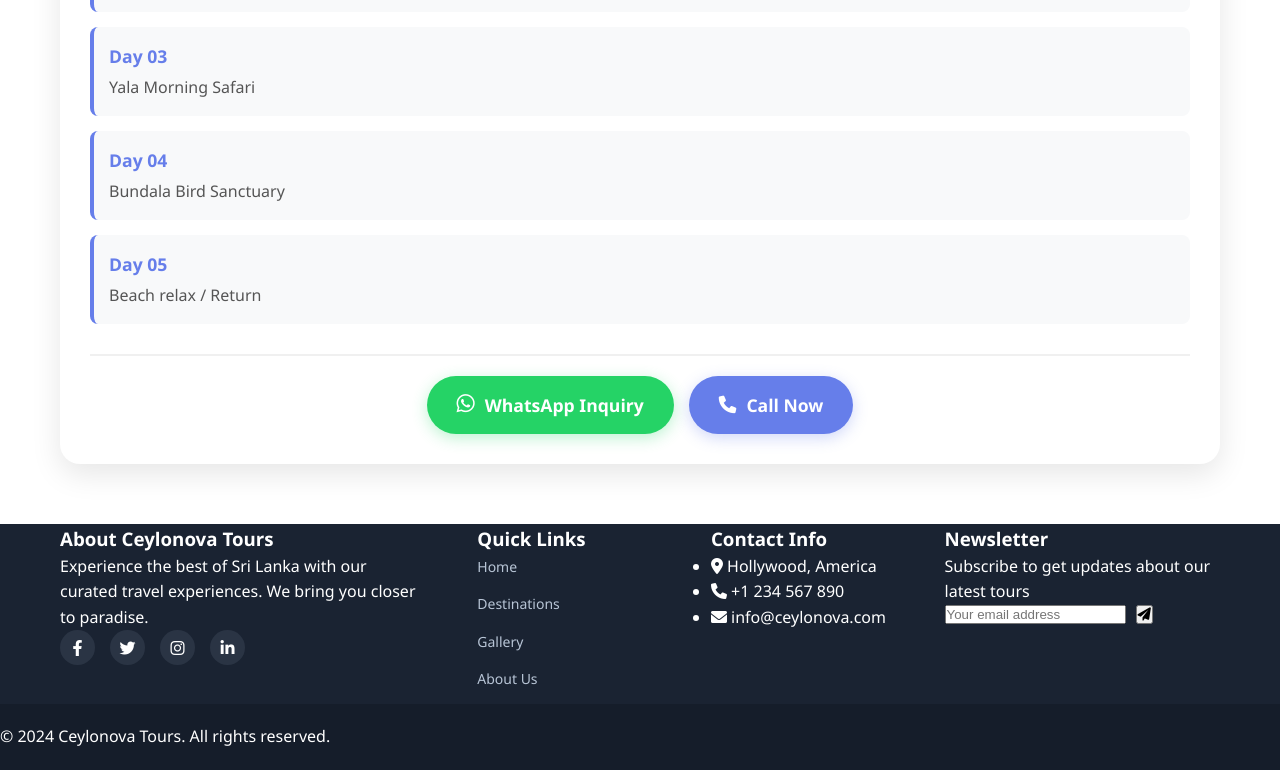
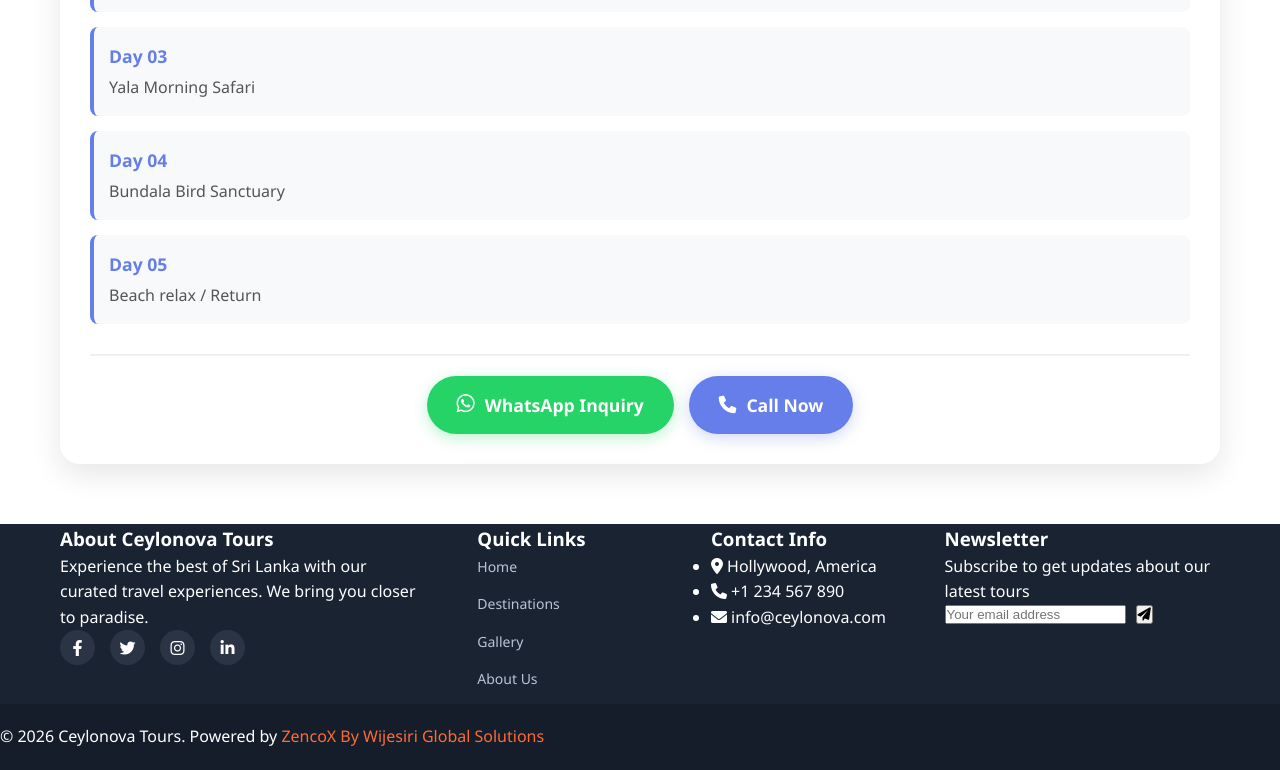
Before and after one commit to Darkdemont/serandib-travels, a website: page category-packages.html in a window 1280 px wide. Shown: the part 884-1654 px from the top of the page. Drawn offline with Linux system fonts and the light colour scheme; a web font is replaced by a local one.

Commit message:
Update category-packages.html footer with ZencoX credit and 2026 year

```diff
--- a/category-packages.html
+++ b/category-packages.html
@@ -324,7 +324,7 @@
         </div>
 
         <div class="footer-bottom">
-            <p>&copy; 2024 Ceylonova Tours. All rights reserved.</p>
+            <p>© 2026 Ceylonova Tours. Powered by <a href="https://zencox.com/" target="_blank" style="color: #ff6b35; text-decoration: none;">ZencoX By Wijesiri Global Solutions</a></p>
         </div>
     </footer>
 
```
